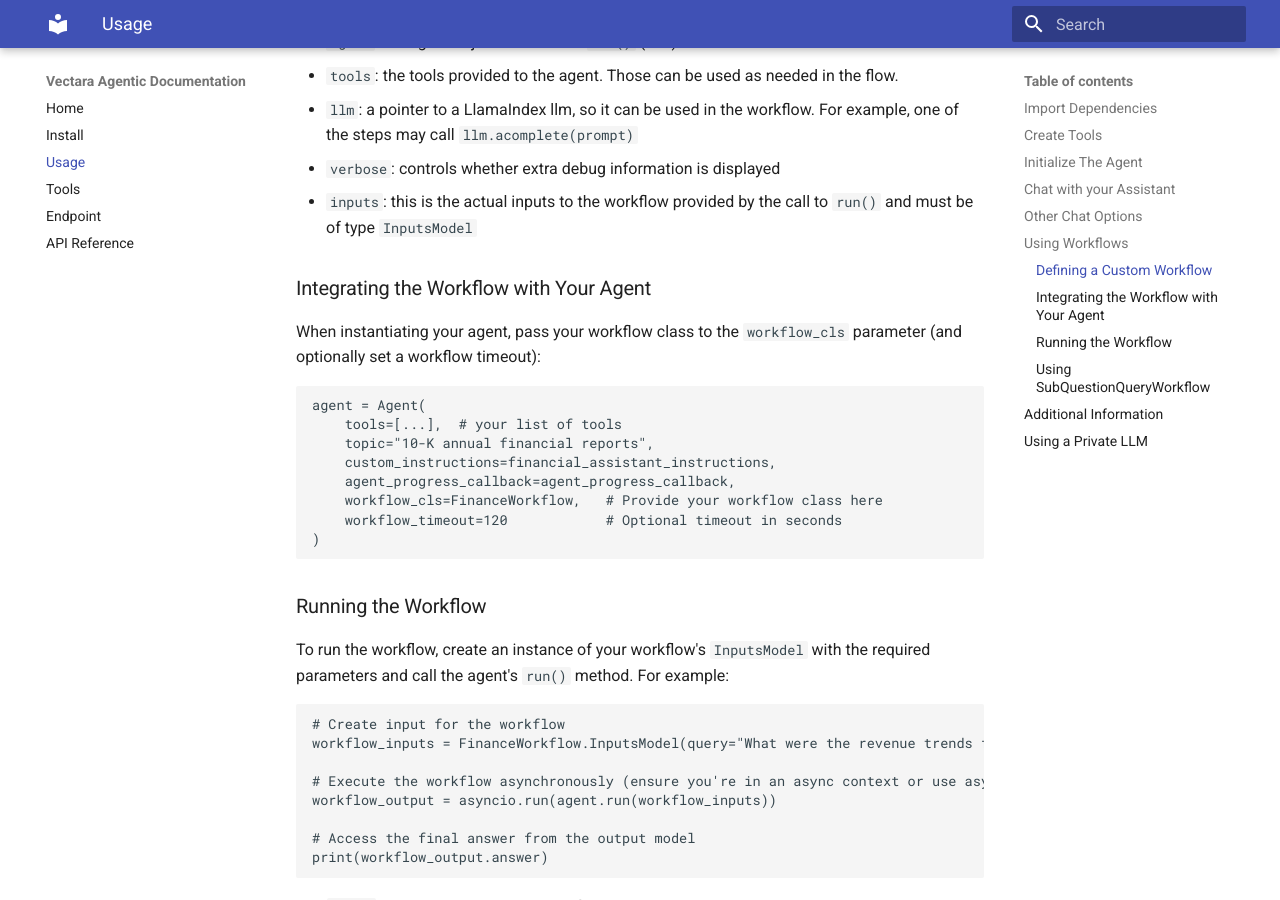
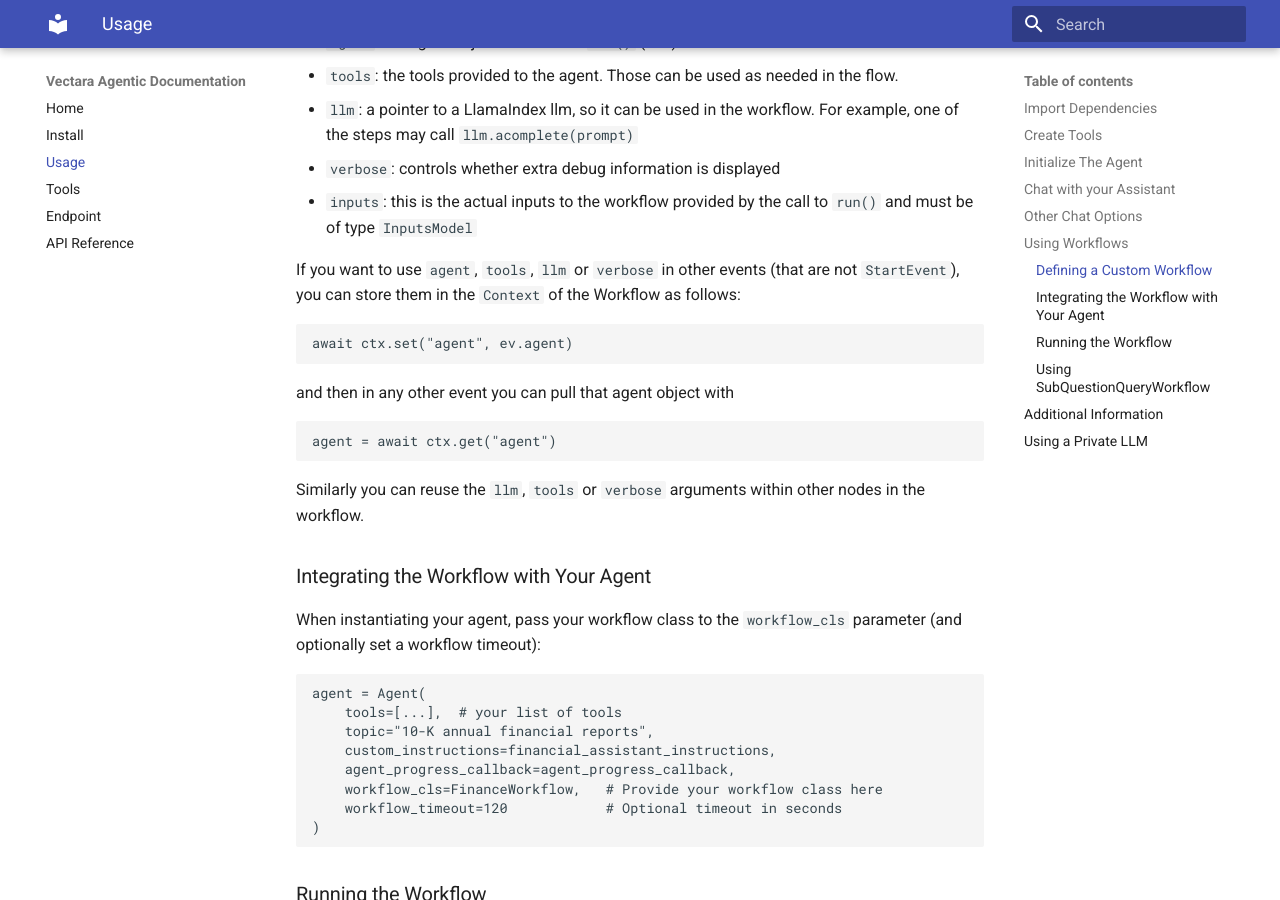
Before and after one commit to vectara/py-vectara-agentic, an MkDocs documentation site: the page built from docs/usage.md, in a window 1280 px wide and 900 px high, scrolled down 11873 px. Built offline with MkDocs 1.6.1 and Material for MkDocs 9.7.7, drawn with Linux system fonts in a browser that asks for light colours; the version menu is left out.

````diff
--- a/docs/usage.md
+++ b/docs/usage.md
@@ -610,6 +610,21 @@ When the `run()` method in vectara-agentic is invoked, it calls the workflow wit
 - `verbose`: controls whether extra debug information is displayed
 - `inputs`: this is the actual inputs to the workflow provided by the call to `run()` and must be of type `InputsModel`
 
+If you want to use `agent`, `tools`, `llm` or `verbose` in other events (that are not `StartEvent`), you can store them in
+the `Context` of the Workflow as follows:
+
+```python
+await ctx.set("agent", ev.agent)
+```
+
+and then in any other event you can pull that agent object with
+
+```python
+agent = await ctx.get("agent")
+```
+
+Similarly you can reuse the `llm`, `tools` or `verbose` arguments within other nodes in the workflow.
+
 ### Integrating the Workflow with Your Agent
 
 When instantiating your agent, pass your workflow class to the `workflow_cls` parameter (and optionally set a workflow timeout):
````
Also changed, not shown: README.md (+17 -2 lines).
